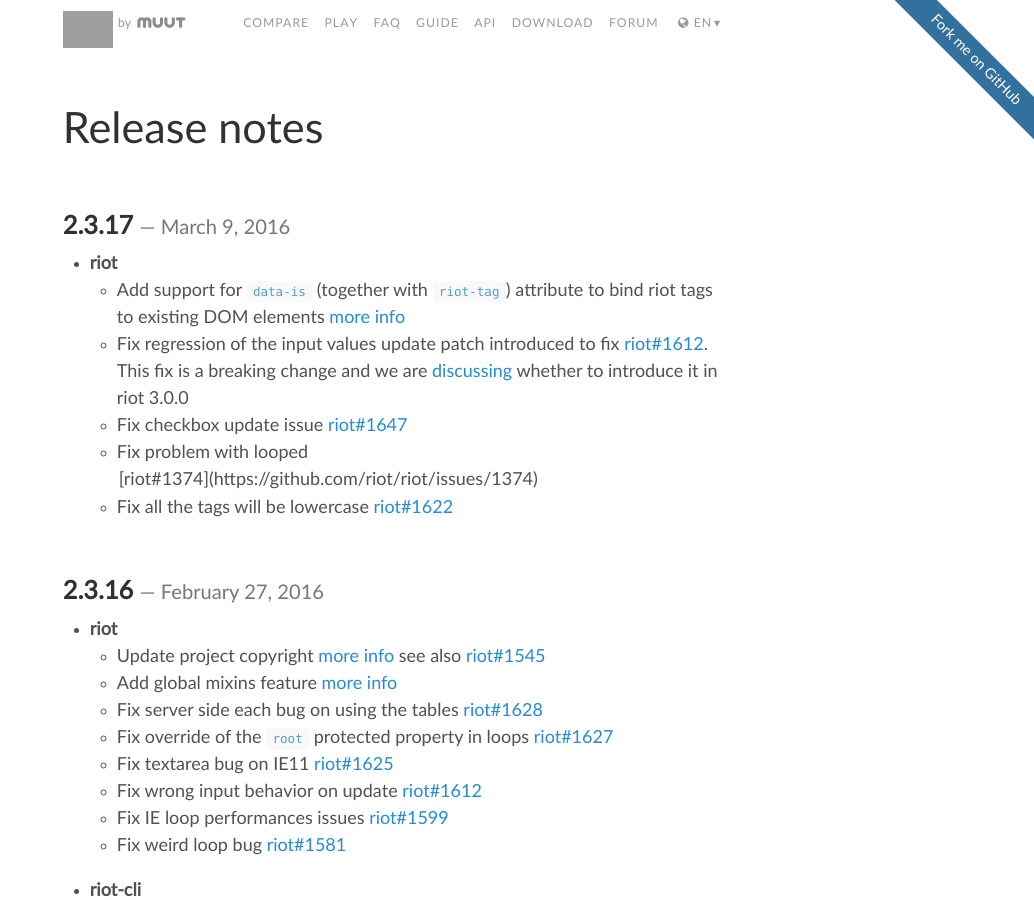
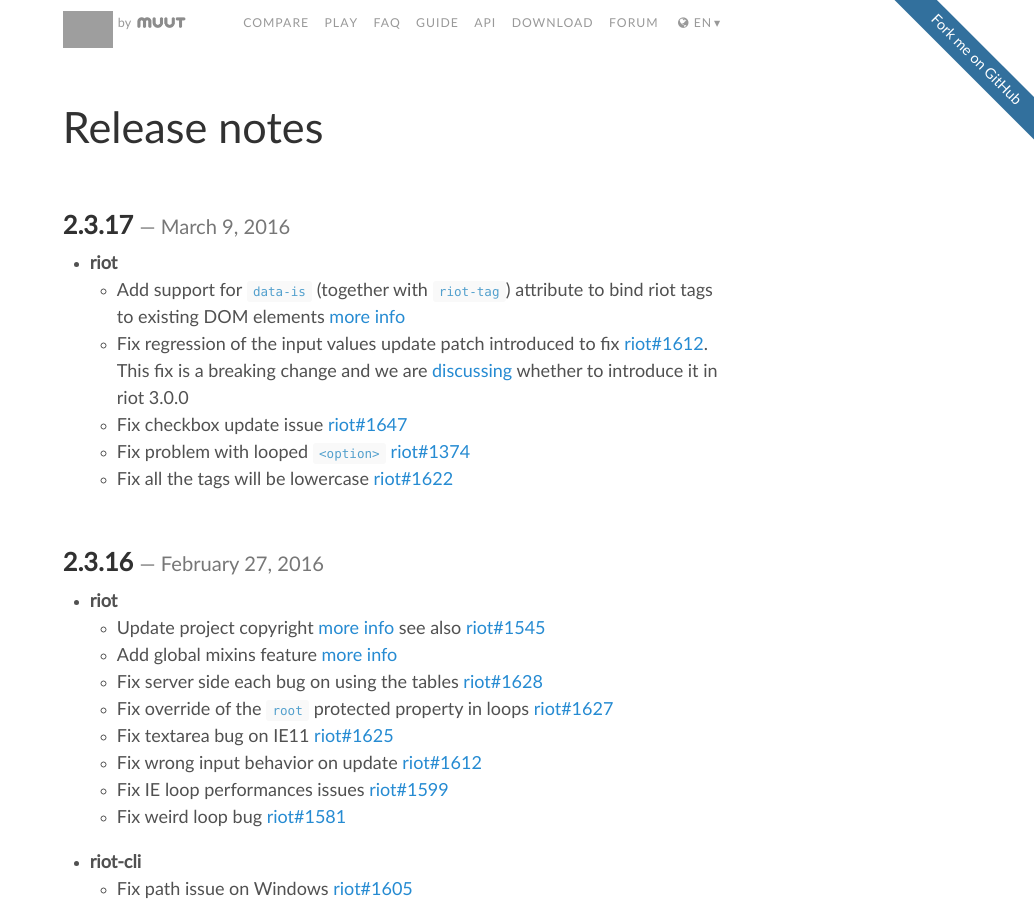
Before and after one commit to riot/riot.github.io, a Jekyll site: the page built from release-notes.md, in a window 1280 px wide and 900 px high. Shown: the whole window, without its empty margins (246-1280 px from the left). Built offline with Jekyll 4.4.1, drawn with Linux system fonts in a browser that asks for light colours; nearby versions of some CDN libraries; emoji names are drawn with the system emoji font; grey boxes are pictures that could not be loaded.

Commit message:
fixed release notes

```diff
--- a/release-notes.md
+++ b/release-notes.md
@@ -12,7 +12,7 @@
   - Add support for `data-is` (together with `riot-tag`) attribute to bind riot tags to existing DOM elements [more info](http://riotjs.com/guide/#html-elements-as-tags)
   - Fix regression of the input values update patch introduced to fix [riot#1612](https://github.com/riot/riot/issues/1612). This fix is a breaking change and we are [discussing](https://github.com/riot/riot/issues/1642) whether to introduce it in riot 3.0.0
   - Fix checkbox update issue [riot#1647](https://github.com/riot/riot/issues/1647)
-  - Fix problem with looped <option> [riot#1374](https://github.com/riot/riot/issues/1374)
+  - Fix problem with looped `<option>` [riot#1374](https://github.com/riot/riot/issues/1374)
   - Fix all the tags will be lowercase [riot#1622](https://github.com/riot/riot/issues/1622)
 
 ## 2.3.16 *February 27, 2016*
```
Also changed, not shown: guide/index.md (+1 -1 lines).
